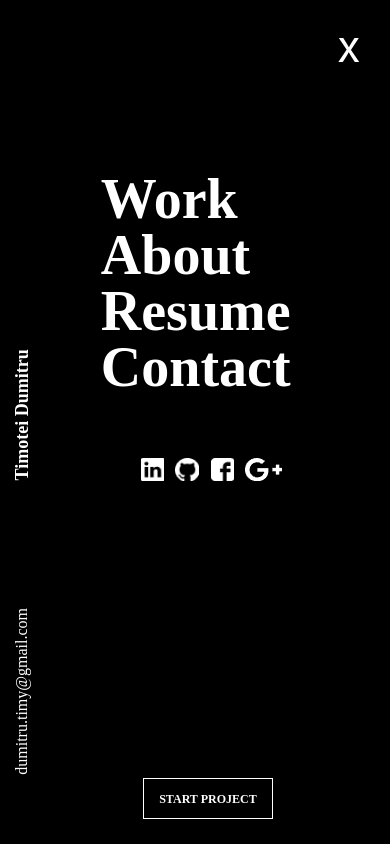
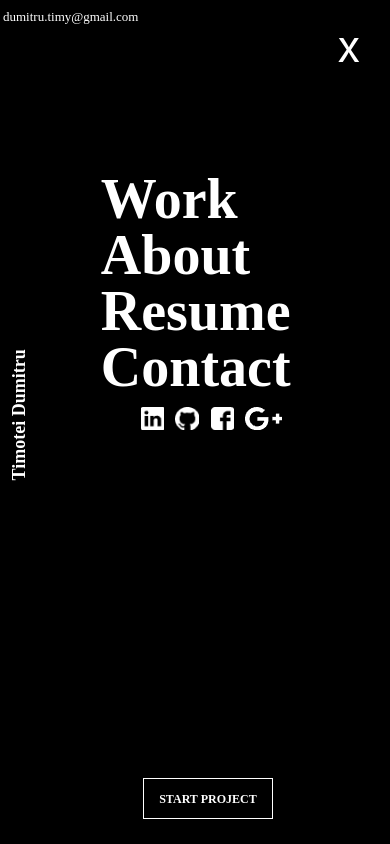
Before and after one commit to timoteidumitru/Last_Version_CV, a React (Create React App) app: page / in a window 390 px wide. Built offline with nearby package versions, Linux system fonts and the light colour scheme.

Commit message:
redesign mobile version of menu for a better user experience

```diff
--- a/src/components/menu/menu.scss
+++ b/src/components/menu/menu.scss
@@ -228,12 +228,14 @@ body {
   }
   .left-name-menu {
     top: 35%;
-    left: 6px;
+    left: 3px;
   }
   .left-name-email {
-    top: 72%;
-    left: 6px;
-    font-size: 1
+    top: 1px;
+    left: 3px;
+    transform: rotate(0deg);
+    writing-mode: horizontal-tb;
+    font-size: 13px;
   }
   .nav-button {
     right: 30%;
@@ -246,7 +248,8 @@ body {
     font-size: 2.7em;
   }
   .social-icons {
-    margin-top: 1em;
+    padding: auto;
+    margin-top: 0.1em;
   }
   .social-icon {
     margin-right: 0.2em;
```
